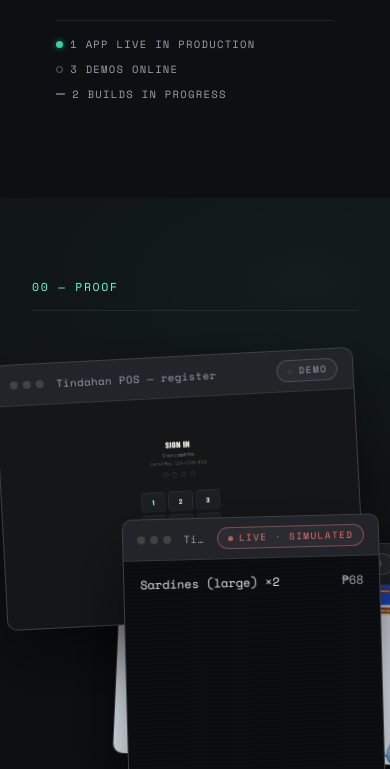
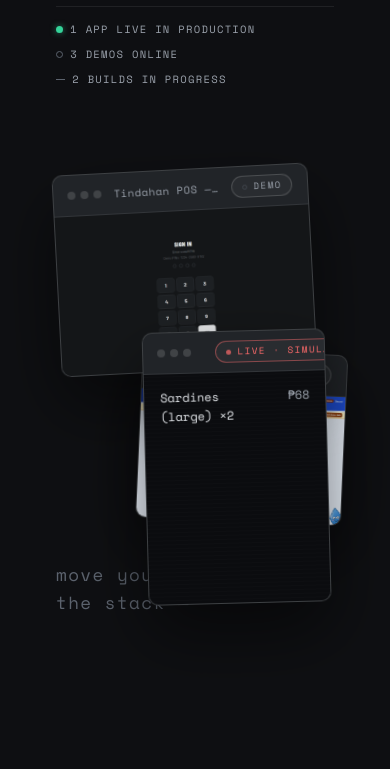
Before and after one commit to jongabawag/jongabawag.github.io, a plain HTML site: page index.html in a window 390 px wide. Shown: the part 1129-1898 px from the top of the page. Drawn offline with nearby package versions, Linux system fonts and the light colour scheme; animation ran at ten frames a second.

Commit message:
feat(layout): split hero — proof stack beside statement, portrait to Why Work With Me
Hero becomes a 7/5 grid: giant statement left, floating app-window proof
stack right (mockup-02 layout); statement rescaled to 4rem cap for the
narrower column. Ghost portrait moves out of the hero into Why Work With
Me as backdrop atmosphere (fade-in + scrub retargeted to the section,
clipped by the band tint). Proof band section removed; stack sizes
retuned per column width. Mobile verified: stacked cols, portrait hidden.

```diff
--- a/index.html
+++ b/index.html
@@ -145,8 +145,6 @@
 
     <!-- Hero Section -->
     <section id="landing">
-        <!-- Ghost portrait: oversized, faded duotone backdrop — atmosphere, not a portrait card -->
-        <div class="ghost-portrait" aria-hidden="true"></div>
         <!-- Hidden case-code trail: phrases light up only as the cursor passes over them -->
         <div class="hero-secrets" aria-hidden="true">
             <span style="--x:55%; --y:14%">CASE 01 · RETAIL · POS</span>
@@ -158,7 +156,7 @@
         <div class="container">
             <div class="row align-items-center gy-5">
                 <!-- Content Column -->
-                <div class="col-12">
+                <div class="col-12 col-lg-7">
                     <div class="hero-content">
                         <span class="text-64ffda">Hi, I'm</span>
                         <!-- v2: name + role as byline; the value statement is the hero lead -->
@@ -217,18 +215,8 @@
                         </div>
                     </div>
                 </div>
-            </div>
-        </div>
-    </section>
-
-    <!-- Proof band: floating app windows + one live simulated feed (v2) -->
-    <section id="proof" class="proof-band" aria-label="Real app screens">
-        <div class="container">
-            <div class="section-kicker fade-in">
-                <span class="kicker-idx">00 — Proof</span>
-                <span class="kicker-ref">Real screens · one simulated feed</span>
-            </div>
-        </div>
+                <!-- Proof stack column (v2): floating app windows beside the hero -->
+                <div class="col-12 col-lg-5">
                     <div class="proof-stack" id="proofStack">
                         <div class="app-window pw1"><div class="float" style="--dur:7s">
                             <div class="proof-win">
@@ -270,6 +258,9 @@
                         </div></div>
                     </div>
                     <p class="proof-hint">move your cursor over the stack —</p>
+                </div>
+            </div>
+        </div>
     </section>
 
 <!-- Projects Section -->
@@ -642,7 +633,9 @@
     </section>
 
     <!-- Why Hire Me Section -->
-    <section class="container py-5 section-enhanced band-teal-tint">
+    <section id="why" class="container py-5 section-enhanced band-teal-tint">
+        <!-- Ghost portrait: moved from the hero (v2) — atmosphere behind the evidence -->
+        <div class="ghost-portrait" aria-hidden="true"></div>
         <div class="section-kicker fade-in">
             <span class="kicker-idx">03 — Why Me</span>
             <span class="kicker-ref">The short version</span>
@@ -1444,11 +1437,9 @@
             const heroStWords=document.querySelectorAll('.hero-statement .wd');
 
             // Hero entrance — choreographed, starts as the intro curtain wipes away
+            // (the ghost portrait no longer lives in the hero — it moved to Why Work With Me)
             const heroTl=gsap.timeline({defaults:{ease:'power3.out'},paused:true});
-            const ghostTargetOpacity=parseFloat(getComputedStyle(document.querySelector('.ghost-portrait')).opacity)||0.22;
             heroTl
-                .fromTo('.ghost-portrait',{opacity:0},{opacity:ghostTargetOpacity,duration:1.5,ease:'power2.out',
-                    onComplete:()=>gsap.set('.ghost-portrait',{clearProps:'opacity'})},0)
                 .fromTo('.hero-content .text-64ffda',{y:26,opacity:0},{y:0,opacity:1,duration:0.55},0)
                 .fromTo('.hero-byline',{y:20,opacity:0},{y:0,opacity:1,duration:0.55},0.25)
                 // Giant statement: words rise out of per-word overflow masks
@@ -1508,9 +1499,17 @@
             gsap.to('#landing',{'--glow-y':'-140px','--glow-s':1.08,ease:'none',
                 scrollTrigger:{trigger:'#landing',start:'top top',end:'bottom top',scrub:true}});
 
-            // Ghost portrait: slow parallax drift as the hero scrolls out
-            gsap.fromTo('.ghost-portrait',{y:44},{y:-90,ease:'none',
-                scrollTrigger:{trigger:'#landing',start:'top top',end:'bottom top',scrub:true}});
+            // Ghost portrait (behind Why Work With Me): fades in on approach,
+            // slow parallax drift as the section scrolls through
+            const ghostEl=document.querySelector('.ghost-portrait');
+            if(ghostEl){
+                const ghostTargetOpacity=parseFloat(getComputedStyle(ghostEl).opacity)||0.35;
+                gsap.fromTo(ghostEl,{opacity:0},{opacity:ghostTargetOpacity,duration:1.2,ease:'power2.out',
+                    scrollTrigger:{trigger:'#why',start:'top 70%',once:true},
+                    onComplete:()=>gsap.set(ghostEl,{clearProps:'opacity'})});
+                gsap.fromTo(ghostEl,{y:44},{y:-90,ease:'none',
+                    scrollTrigger:{trigger:'#why',start:'top bottom',end:'bottom top',scrub:true}});
+            }
 
             // ==========================================
             //   INTERACTIVE ENTICEMENTS (pointer-fine devices)
--- a/portfolio.css
+++ b/portfolio.css
@@ -676,16 +676,17 @@ li {
   z-index: 1;
 }
 
-/* Ghost portrait — oversized, faded teal-duotone backdrop behind the hero text.
-   Bold in scale, quiet in presence: dissolves into the flat canvas via a radial
-   mask. Parallaxed and faded in by GSAP when the FX layer is active; fully
-   static otherwise. Hidden on small screens for text legibility. */
+/* Ghost portrait — oversized, faded duotone backdrop. Lives behind the
+   "Why Work With Me" evidence section (moved from the hero in v2).
+   Dissolves into the band tint via a radial mask. Faded in and parallaxed
+   by GSAP when the FX layer is active; fully static otherwise. Hidden on
+   small screens for text legibility. */
 .ghost-portrait {
   position: absolute;
-  top: 4%;
+  top: 0;
   right: 0;
-  width: min(46vw, 620px);
-  height: min(88vh, 780px);
+  width: min(42vw, 580px);
+  height: min(72vh, 640px);
   background-image: url("./images/profile.jpg?v=2");
   background-size: cover;
   background-position: center top;
@@ -3548,8 +3549,8 @@ html.fx-armed #introCurtain {
    ========================================== */
 
 /* --- 01 giant hero statement (name → byline) --- */
-/* Statement escapes the 780px text column so it breaks in two lines like the mockup;
-   the supporting copy keeps its own reading widths */
+/* The hero is a 7/5 split: statement left, proof stack right (v2).
+   The supporting copy keeps its own reading widths. */
 .hero-content {
   max-width: none;
 }
@@ -3595,8 +3596,8 @@ html.fx-armed #introCurtain {
 }
 
 #landing .hero-statement {
-  font-size: clamp(2.7rem, 7.4vw, 6.1rem);
-  line-height: 1.04;
+  font-size: clamp(2.4rem, 4.8vw, 4rem);
+  line-height: 1.06;
   font-weight: 700;
   letter-spacing: -0.025em;
   max-width: none;
@@ -3619,25 +3620,10 @@ html.fx-armed #introCurtain {
   color: var(--accent-secondary);
 }
 
-/* --- 02 proof band: floating app windows --- */
-.proof-band {
-  position: relative;
-  padding: 7rem 0 8.5rem;
-  overflow: hidden;
-  background:
-    radial-gradient(900px 480px at 78% 12%, rgba(100, 255, 218, 0.06), transparent 65%),
-    var(--primary-bg);
-}
-
-.proof-band .section-kicker {
-  margin-bottom: 0;
-}
-
+/* --- 02 proof stack: floating app windows beside the hero --- */
 .proof-stack {
   position: relative;
-  max-width: 1100px;
-  margin: 3.2rem auto 0;
-  height: min(600px, 74vh);
+  height: min(560px, 70vh);
   perspective: 1200px;
 }
 
@@ -3675,9 +3661,9 @@ html.fx-armed #introCurtain {
   height: auto;
 }
 
-.pw1 { --rot: -3deg;  width: 64%; top: 0;    left: 0;    z-index: 3; }
-.pw2 { --rot: 2.5deg; width: 54%; top: 8%;   right: -2%; z-index: 2; }
-.pw3 { --rot: -1.5deg; width: 42%; bottom: -6%; right: 6%; z-index: 4; }
+.pw1 { --rot: -3deg;  width: 78%; top: 0;    left: 0;    z-index: 3; }
+.pw2 { --rot: 2.5deg; width: 62%; top: 8%;   right: -2%; z-index: 2; }
+.pw3 { --rot: -1.5deg; width: 56%; bottom: -6%; right: 6%; z-index: 4; }
 
 .chrome-status.live-note {
   color: var(--accent-secondary);
@@ -3695,9 +3681,7 @@ html.fx-armed #introCurtain {
 }
 
 .proof-hint {
-  max-width: 1100px;
-  margin: 1.6rem auto 0;
-  padding: 0 2rem;
+  margin: 1.1rem 0 0;
   font-family: var(--mono);
   font-size: 0.66rem;
   letter-spacing: 0.08em;
@@ -3842,8 +3826,10 @@ html.fx-armed #introCurtain {
   .mq-track { animation: none; }
 }
 
-/* --- 05 band tint (Why Me section lift) --- */
+/* --- 05 band tint (Why Me section lift; also clips the ghost portrait) --- */
 .band-teal-tint {
+  position: relative;
+  overflow: hidden;
   background:
     radial-gradient(1100px 600px at 85% 20%, rgba(100, 255, 218, 0.07), transparent 65%),
     var(--primary-bg);
@@ -4248,12 +4234,6 @@ html.fx-armed #introCurtain {
 }
 
 /* --- light theme variants (v2 layer) --- */
-[data-theme="light"] .proof-band {
-  background:
-    radial-gradient(900px 480px at 78% 12%, rgba(13, 148, 136, 0.07), transparent 65%),
-    var(--primary-bg);
-}
-
 [data-theme="light"] .proof-win {
   box-shadow: 0 24px 60px rgba(17, 24, 39, 0.18);
 }
@@ -4280,17 +4260,16 @@ html.fx-armed #introCurtain {
   box-shadow: inset 0 0 0 1px rgba(17, 24, 39, 0.2);
 }
 
-/* --- proof band responsive --- */
-@media (max-width: 900px) {
-  .proof-stack { height: 480px; }
-  .pw1 { width: 74%; }
-  .pw2 { width: 60%; top: 34%; }
-  .pw3 { width: 56%; bottom: -12%; right: 0; }
+/* --- proof stack responsive --- */
+@media (max-width: 991.98px) {
+  .proof-stack { height: 480px; margin-top: 1.5rem; }
+  .pw1 { width: 88%; }
+  .pw2 { width: 66%; top: 34%; }
+  .pw3 { width: 62%; bottom: -12%; right: 0; }
 }
 
 @media (max-width: 575.98px) {
-  .proof-band { padding: 5rem 0 6.5rem; }
-  .proof-stack { height: 400px; margin-top: 2.2rem; }
+  .proof-stack { height: 400px; }
   .pw1 { width: 92%; }
   .pw2 { width: 74%; top: 46%; right: -4%; }
   .pw3 { width: 66%; bottom: -10%; right: 2%; }
```
Lines whose indentation alone changed are shown as unchanged.
